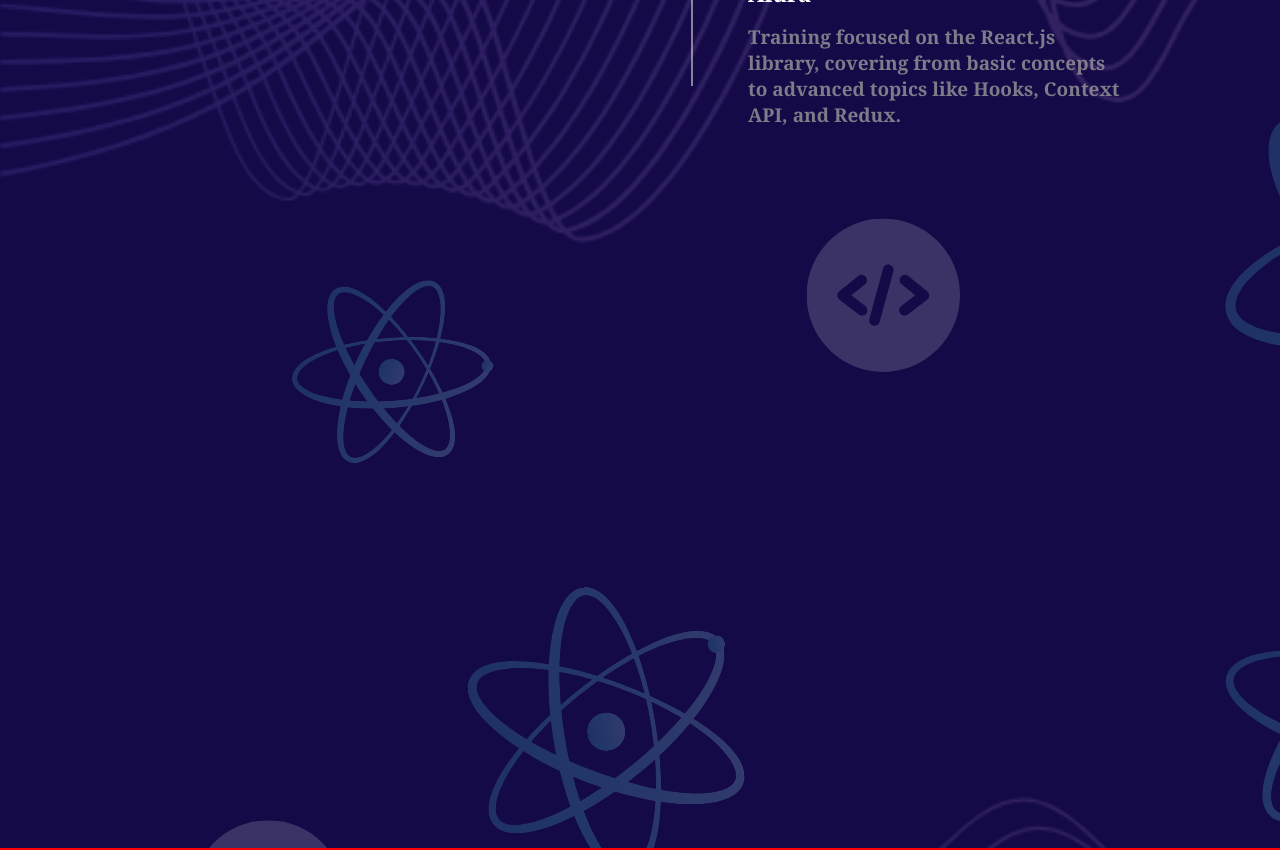
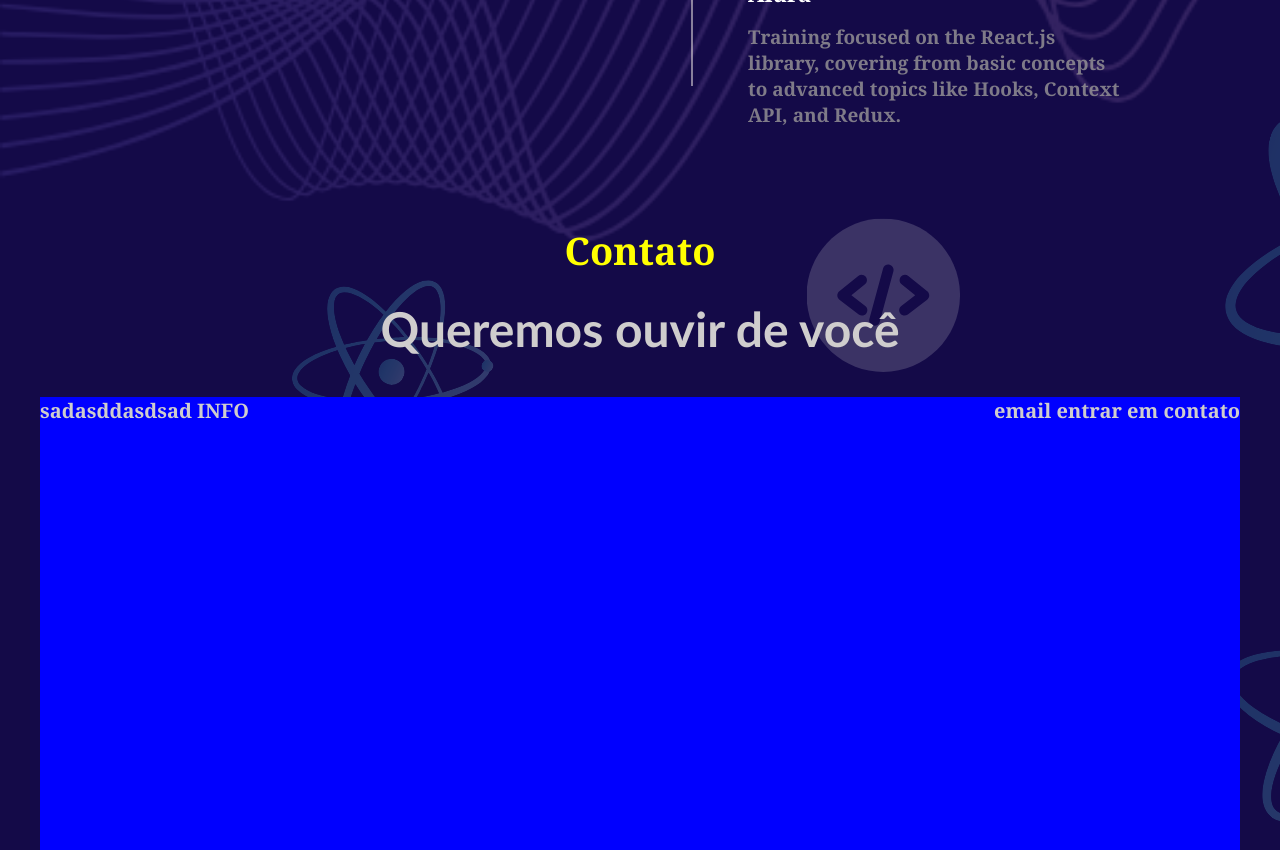
Before and after one commit to LucasPereira9/personalPortfolio, a Next.js app: page /en in a window 1280 px wide. Shown: the part 5880-6730 px from the top of the page. Built offline with nearby package versions, Linux system fonts and the light colour scheme.

Commit message:
feat: component created

```diff
--- a/src/app/[locale]/page.tsx
+++ b/src/app/[locale]/page.tsx
@@ -12,6 +12,7 @@ import React from 'react';
 import Skill from '@/components/skill';
 import Services from '@/components/services';
 import Experience from '@/components/professionalExperience';
+import Contact from '@/components/contact';
 
 export default function Index() {
   const [changingLanguage, setChangingLanguage] = React.useState(true as boolean);
@@ -86,10 +87,8 @@ const SkillsOptions = Skills.map((item, index) => (
         <div>
         </div>
       </div>
-      <div style={{marginTop: '90vh', backgroundColor: 'red', height: '200vh'}} id='contact' className={styles.personal_info_container}>
-        <div>
-            <p className={styles.first_name}>contato</p>
-        </div>
+      <div className={styles.personal_info_container}>
+        <Contact id='contact' />
       </div>
     </div>
   )
--- /dev/null
+++ b/src/components/contact/contact.module.css
@@ -0,0 +1,26 @@
+.title_container {
+    align-items: center;
+    display: flex;
+    margin-top: 12vh;
+    flex-direction: column;
+}
+.title {
+    color: #FFFF00;
+    font-size: 38px;
+    margin-bottom: 3vh;
+    font-weight: bold;
+}
+.subtitle {
+    text-align: left;
+    font-size: 48px;
+    font-family: 'Trebuchet MS', 'Lucida Sans Unicode', 'Lucida Grande', 'Lucida Sans', Arial, sans-serif;
+    max-width: 80vh;
+    margin-bottom: 5vh;
+}
+.content {
+    display: flex;
+    background-color: blue;
+    justify-content: space-between;
+    height: 100vh;
+    width: 150vh;
+}
--- /dev/null
+++ b/src/components/contact/contact.structure.ts
@@ -0,0 +1,3 @@
+export interface IContactProps {
+    id: string
+}
--- /dev/null
+++ b/src/components/contact/index.tsx
@@ -0,0 +1,23 @@
+import ContactInfo from '../contactInfo'
+import styles from './contact.module.css'
+import { IContactProps } from './contact.structure'
+
+
+export default function Contact(props: IContactProps) {
+    return (
+        <div id={props.id}>
+            <div className={styles.title_container}>
+                <h3 className={styles.title}>Contato</h3>
+                <h3 className={styles.subtitle}>Queremos ouvir de você</h3>
+            </div>
+            <div className={styles.content}>
+                <div>
+                    <ContactInfo />
+                </div>
+                <div>
+                    <h3>email entrar em contato</h3>
+                </div>
+            </div>
+        </div>
+    )
+}
--- /dev/null
+++ b/src/components/contactInfo/index.tsx
@@ -0,0 +1,7 @@
+export default function ContactInfo() {
+    return (
+        <div>
+            <h3>sadasddasdsad INFO</h3>
+        </div>
+    )
+}
```
Also changed, not shown: src/components/contactInfo/contactInfo.module.css (added). Lines whose indentation alone changed are shown as unchanged.
